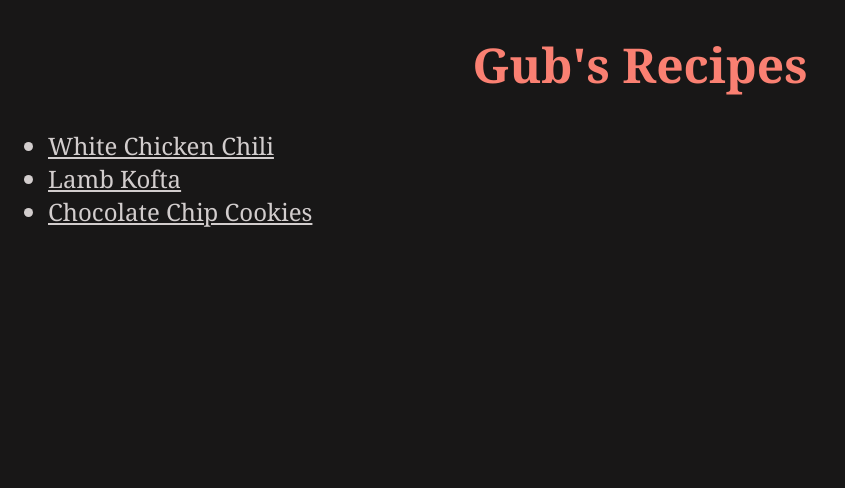
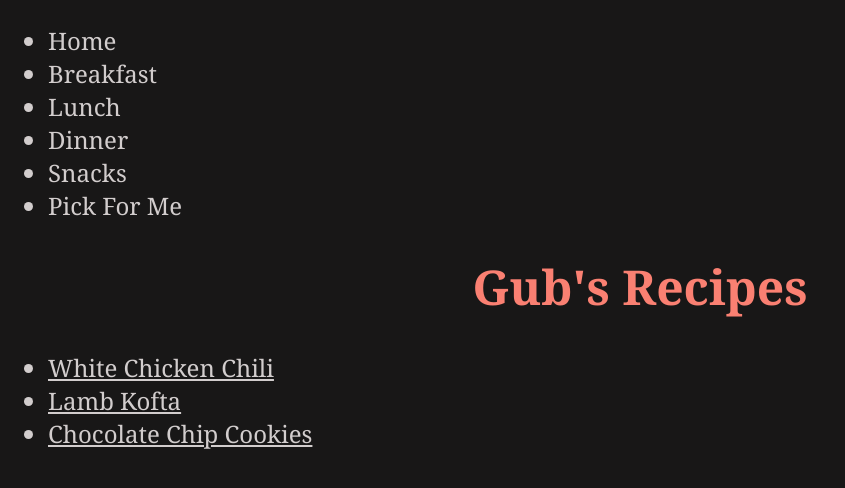
Before and after one commit to prestongit/gubs-recipes, a plain HTML site: page index.html in a window 1280 px wide. Shown: the whole page, without its empty margins (0-845 px from the left). Drawn offline with Linux system fonts and the light colour scheme.

Commit message:
Add navigation bar to index.html

```diff
--- a/index.html
+++ b/index.html
@@ -8,6 +8,16 @@
     <title>Document</title>
   </head>
   <body>
+    <nav>
+      <ul class="nav-bar">
+        <li><a href="#"></a>Home</li>
+        <li><a href="#"></a>Breakfast</li>
+        <li><a href="#"></a>Lunch</li>
+        <li><a href="#"></a>Dinner</li>
+        <li><a href="#"></a>Snacks</li>
+        <li><a href="#"></a>Pick For Me</li>
+      </ul>
+    </nav>
     <h1 class="index-title">Gub's Recipes</h1>
     <ul>
       <li>
```
